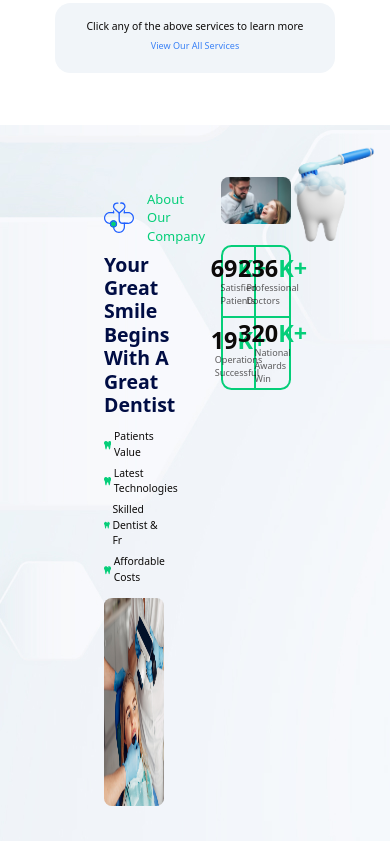
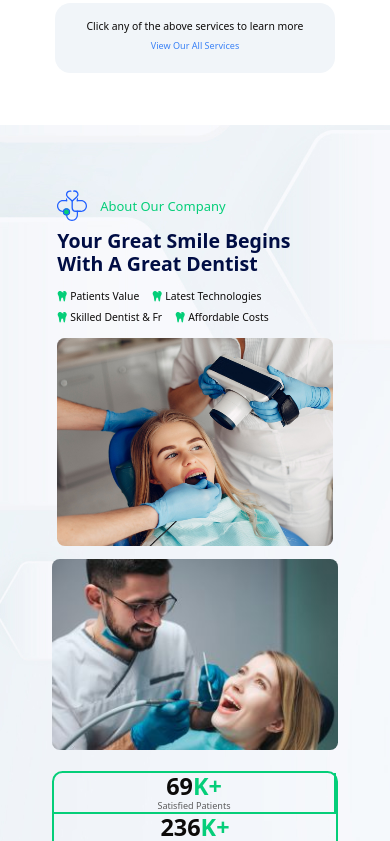
Before and after one commit to Aryan9901/doctor_appointment_app, a React (Vite) app in the folder doctor_appointment/: page / in a window 390 px wide. Shown: the part 1760-2601 px from the top of the page. Built offline with nearby package versions, Linux system fonts and the light colour scheme; the HTML template or start-up script is replaced by a standard one.

Commit message:
make about us page responsive

```diff
--- a/doctor_appointment/src/components/elements/About.jsx
+++ b/doctor_appointment/src/components/elements/About.jsx
@@ -2,10 +2,14 @@ import { FaTooth } from "react-icons/fa";
 
 const About = () => {
 	return (
-		<section className="w-full min-h-screen py-20 px-28 bg-[url(/blog_bg_1.jpg)] relative flex">
-			<img src="/dental_2.png" className="absolute right-6 top-12 animate-bounce duration-1000 h-36" alt="dental teeth" />
-			<img src="/dental_3.png" className="absolute left-6 bottom-12 animate-bounce duration-1000 h-36" alt="dental sthetoscope" />
-			<div className="h-screen w-1/2 py-5">
+		<section className="w-full py-20 px-10 md:px-28 bg-[url(/blog_bg_1.jpg)] relative flex flex-wrap items-center justify-center">
+			<img src="/dental_2.png" className="absolute right-6 top-12 animate-bounce duration-1000 h-36 hidden md:block" alt="dental teeth" />
+			<img
+				src="/dental_3.png"
+				className="absolute left-6 bottom-12 animate-bounce duration-1000 h-36 hidden md:block"
+				alt="dental stethoscope"
+			/>
+			<div className="w-full md:w-1/2 py-5">
 				<h3 className="flex gap-5 text-[#05CE79] text-xl items-center px-12">
 					<img src="/title_icon.svg" alt="title icon" />
 					About Our Company
@@ -35,13 +39,13 @@ const About = () => {
 					<img className="h-80 rounded-xl w-full" src="/blog-s-1-6-332x190.jpg" alt="blog photo" />
 				</div>
 			</div>
-			<div className="h-screen w-1/2">
-				<div className="px-10">
+			<div className="w-full md:w-1/2 flex flex-wrap items-center justify-center">
+				<div className="px-10 md:px-0">
 					<img src="/about_2_2-300x200.jpg" className="w-full rounded-xl" alt="about photo 2" />
 				</div>
-				<div className="h-56 mx-10 my-8 rounded-2xl flex flex-wrap border-2 border-[#05CE79]">
+				<div className="w-full md:w-3/4 h-auto md:h-56 mx-10 my-8 rounded-2xl flex flex-wrap border-2 border-[#05CE79]">
 					<div
-						className="w-1/2 h-1/2 flex flex-col items-center justify-center gap-0"
+						className="w-full md:w-1/2 h-1/2 flex flex-col items-center justify-center gap-0"
 						style={{ borderRight: "2px solid #05CE79", borderBottom: "2px solid #05CE79" }}
 					>
 						<h3 className="text-4xl font-semibold">
@@ -49,19 +53,25 @@ const About = () => {
 						</h3>
 						<p className="text-sm opacity-65">Satisfied Patients</p>
 					</div>
-					<div className="w-1/2 h-1/2 flex flex-col items-center justify-center gap-0" style={{ borderBottom: "2px solid #05CE79" }}>
+					<div
+						className="w-full md:w-1/2 h-1/2 flex flex-col items-center justify-center gap-0"
+						style={{ borderBottom: "2px solid #05CE79" }}
+					>
 						<h3 className="text-4xl font-semibold">
 							236<span className="text-[#05ce79]">K+</span>
 						</h3>
 						<p className="text-sm opacity-65">Professional Doctors</p>
 					</div>
-					<div className="w-1/2 h-1/2 flex flex-col items-center justify-center gap-0" style={{ borderRight: "2px solid #05CE79" }}>
+					<div
+						className="w-full md:w-1/2 h-1/2 flex flex-col items-center justify-center gap-0"
+						style={{ borderRight: "2px solid #05CE79" }}
+					>
 						<h3 className="text-4xl font-semibold">
 							19<span className="text-[#05ce79]">K+</span>
 						</h3>
 						<p className="text-sm opacity-65">Operations Successful</p>
 					</div>
-					<div className="w-1/2 h-1/2 flex flex-col items-center justify-center gap-0">
+					<div className="w-full md:w-1/2 h-1/2 flex flex-col items-center justify-center gap-0">
 						<h3 className="text-4xl font-semibold">
 							320<span className="text-[#05ce79]">K+</span>
 						</h3>
```
